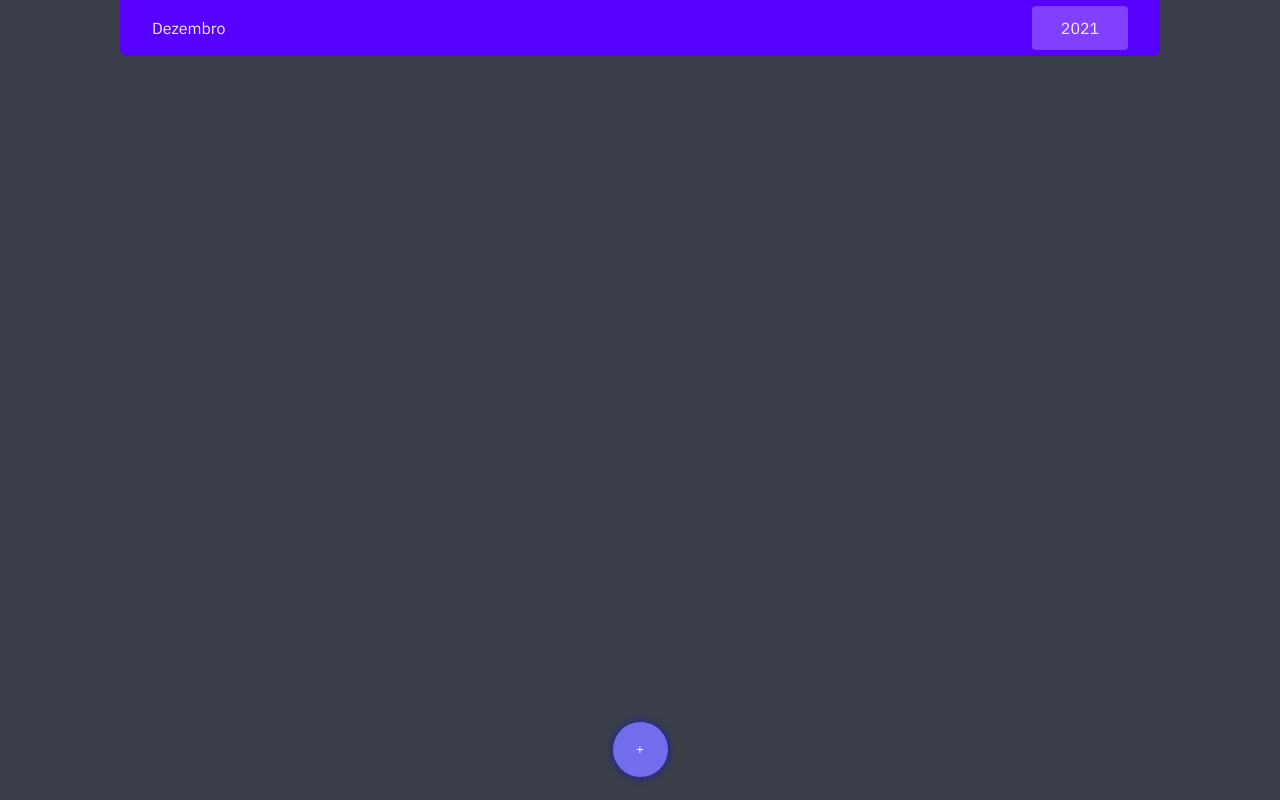
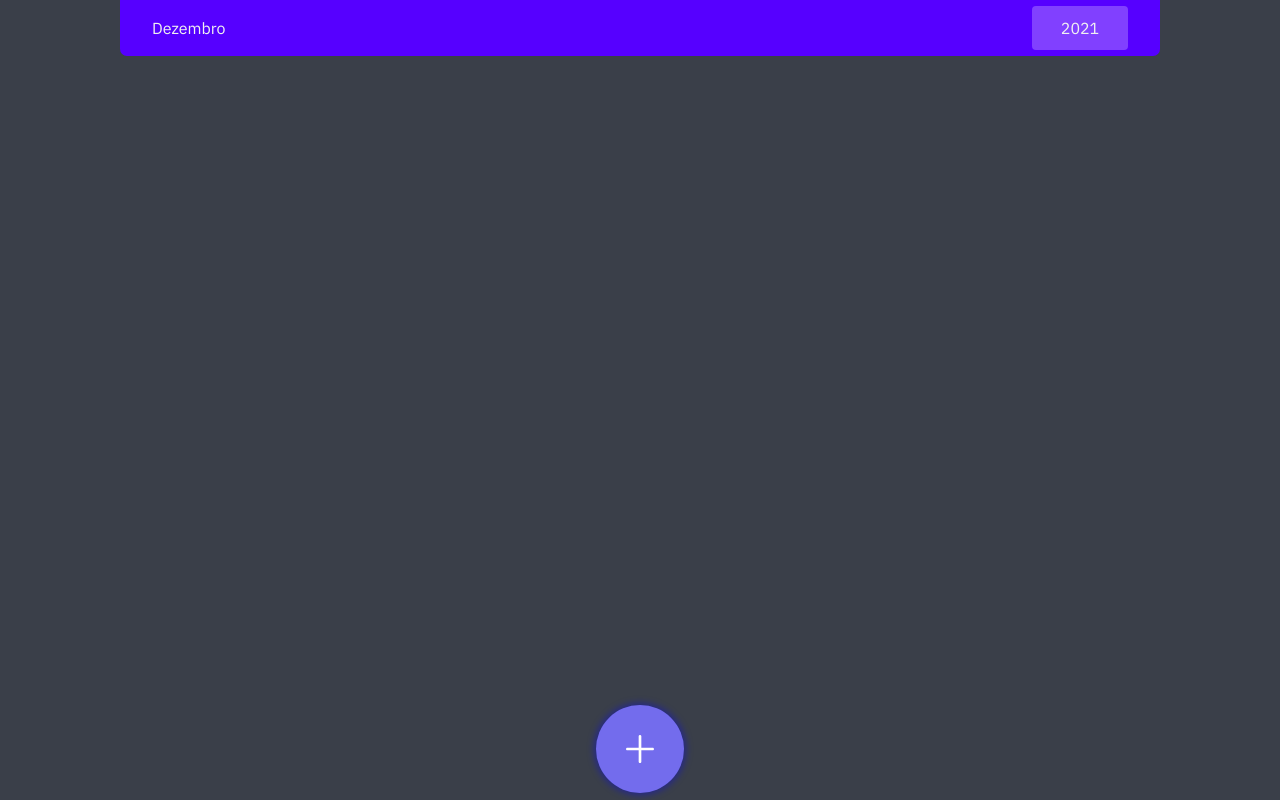
Before and after one commit to alangabrielbs/todo-list, a Next.js app: page / in a window 1280 px wide. Built offline with nearby package versions, Linux system fonts and the light colour scheme.

Commit message:
#Changed - PlusIcon added

```diff
--- a/src/components/Controlls/controlls.module.css
+++ b/src/components/Controlls/controlls.module.css
@@ -14,8 +14,8 @@
 }
 
 .AddTodo {
-  width: 55px;
-  height: 55px;
+  width: 5.5rem;
+  height: 5.5rem;
 
   cursor: pointer;
 
@@ -30,6 +30,10 @@
   justify-content: center;
 
   color: #fff;
-
   transform: translateY(-15px);
 }
+
+.AddTodo svg {
+  width: 2.5rem;
+  height: 2.5rem;
+}
--- a/src/components/Controlls/index.js
+++ b/src/components/Controlls/index.js
@@ -1,6 +1,8 @@
 import { useState } from "react";
 import CreateTodo from "../CreateTodo";
 import styles from "./controlls.module.css";
+
+import { PlusIcon } from "@radix-ui/react-icons";
 
 export default function Controlls() {
   const [createTodoModalIsOpen, setCreateTodoModalIsOpen] = useState(false);
@@ -22,7 +24,7 @@ export default function Controlls() {
           onClick={openModal}
           aria-label="abrir modal"
         >
-          +
+          <PlusIcon />
         </button>
       </nav>
     </>
```
